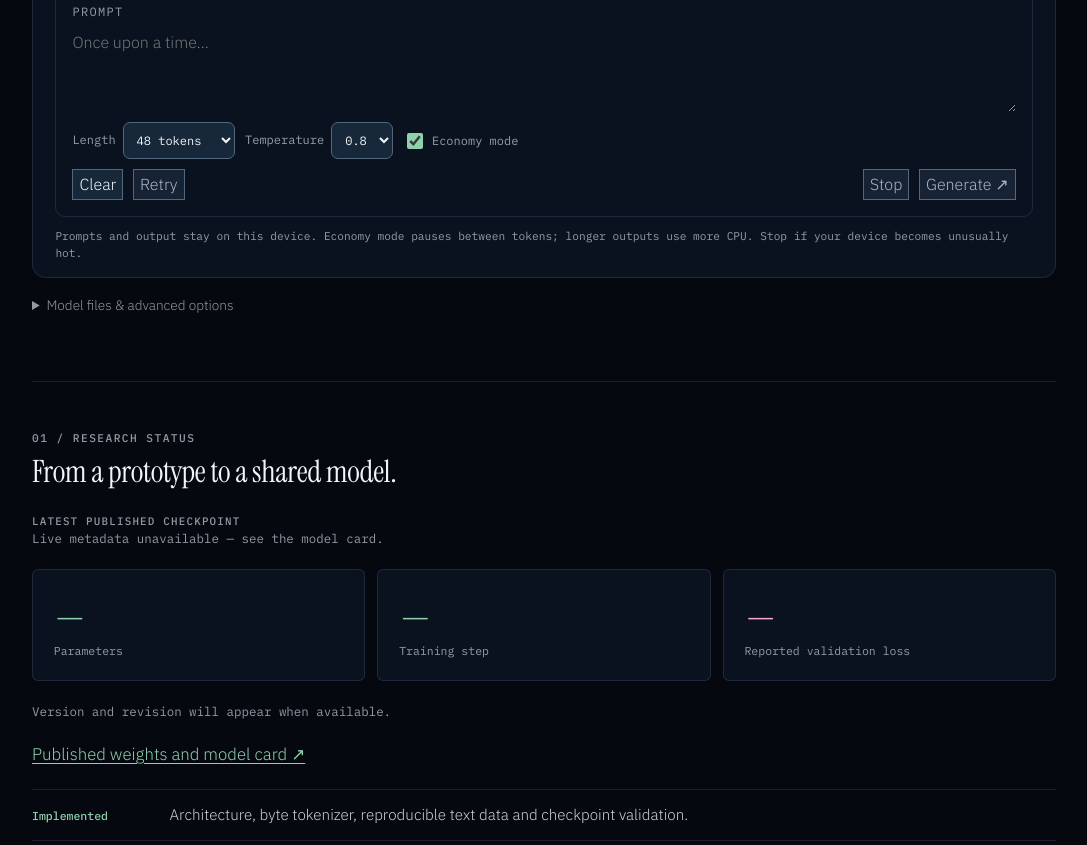
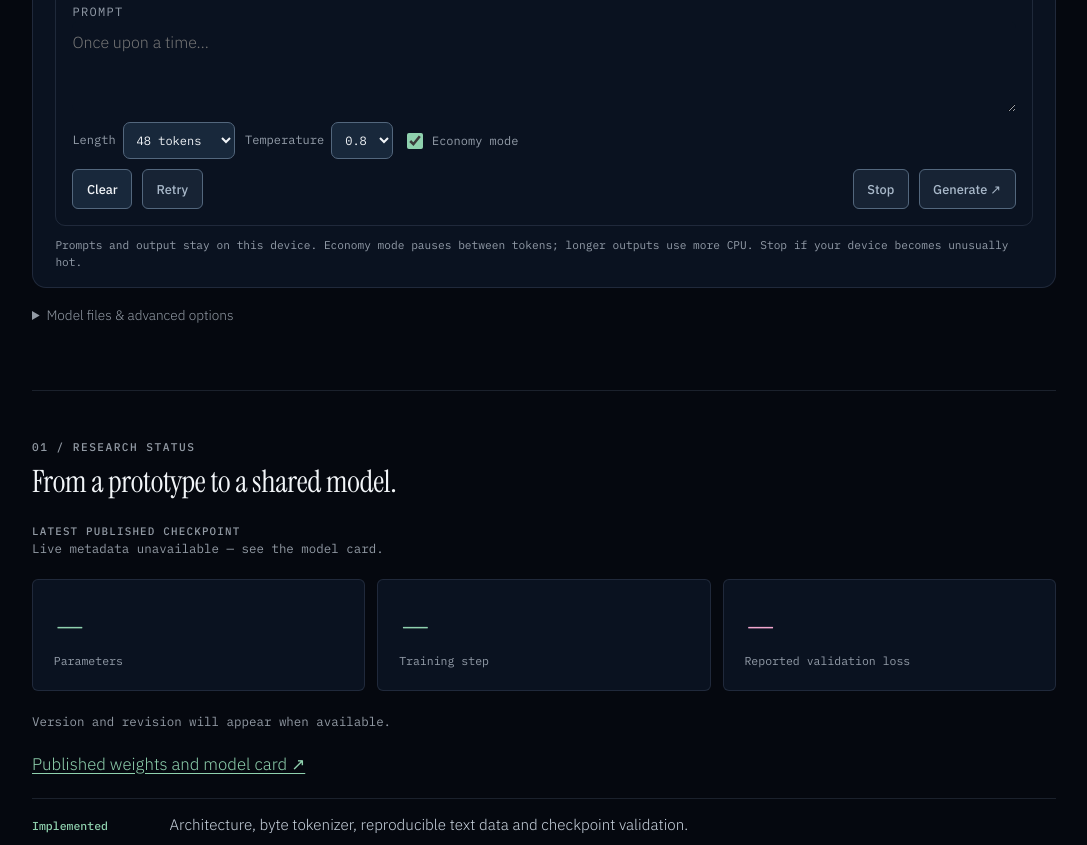
Before and after one commit to InterstellarNerd8760/personal-site, a plain HTML site: page projects/centauri-bloom/index.html in a window 1280 px wide. Shown: the part 1295-2140 px from the top of the page, without its empty margins (96-1183 px from the left). Drawn offline with Linux system fonts and the light colour scheme; no server answers.

Commit message:
Style standalone controls and training choices

```diff
--- a/projects/centauri-bloom/bloom.css
+++ b/projects/centauri-bloom/bloom.css
@@ -74,3 +74,5 @@ html[data-theme="rustic"] .bloom-page .bloom-chat button.btn-solid:hover:not(:di
 .bloom-page .bloom-empty[hidden]{display:none}
 
 .bloom-page .bloom-release-head{margin-top:1.4rem}.bloom-page .bloom-release-head p,.bloom-page .bloom-release-details{font:.78rem/1.5 var(--mono);color:var(--text-2);overflow-wrap:anywhere}.bloom-page .bloom-economy{display:inline-flex;align-items:center;gap:.4rem}.bloom-page .bloom-economy input{accent-color:var(--bloom-accent);width:1rem;height:1rem}
+
+.bloom-page .bloom-control{display:inline-flex;align-items:center;justify-content:center;font:500 .8rem/1.2 var(--sans);border-radius:6px;padding:.6rem .85rem;min-height:2.5rem;cursor:pointer}.bloom-page .bloom-control:disabled{cursor:not-allowed}.bloom-page .bloom-training-options{display:flex;flex-wrap:wrap;gap:.5rem;margin:.8rem 0}.bloom-page #train{scroll-margin-top:6rem}.bloom-page #train details{margin:.8rem 0;font-size:.85rem}.bloom-page #train summary{cursor:pointer}
```
